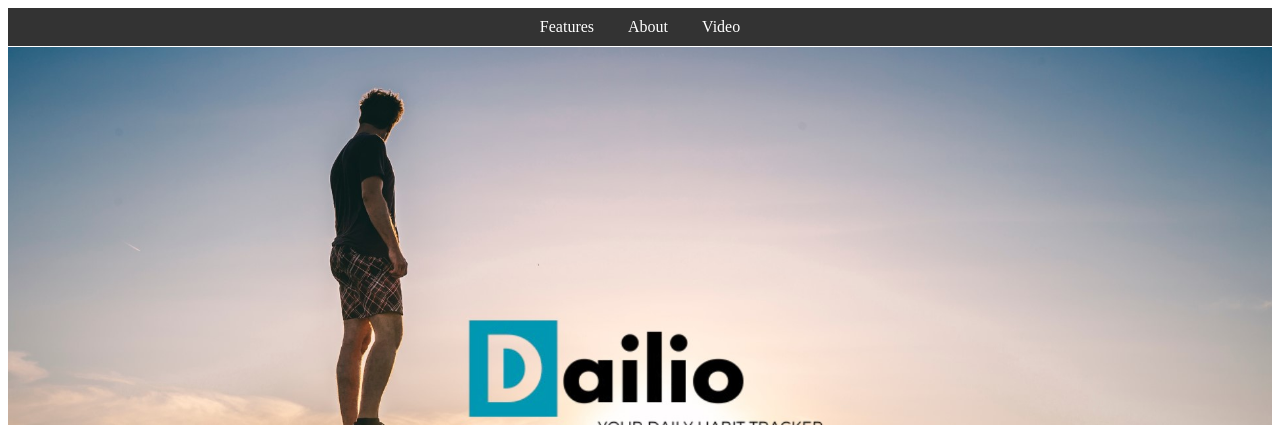
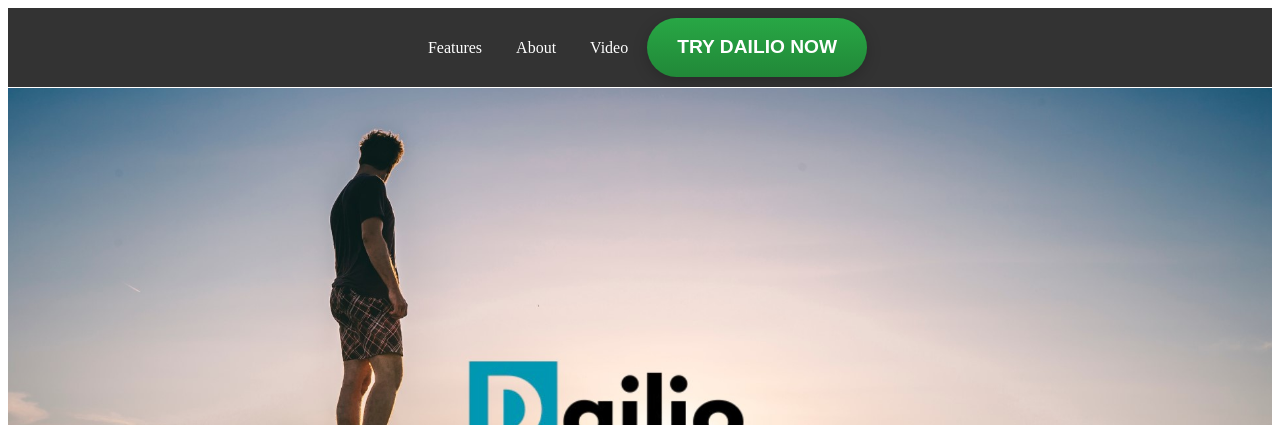
Before and after one commit to AtlasLioness/Dailio-App, a plain HTML site: page index.html in a window 1280 px wide. Shown: the top 425 px of the page. Drawn offline with Linux system fonts and the light colour scheme.

Commit message:
Update index.html

```diff
--- a/index.html
+++ b/index.html
@@ -12,6 +12,29 @@
     <a href="#features">Features</a>
     <a href="#about">About</a>
     <a href="#video">Video</a>
+       <a href="https://github.com/AtlasLioness/Daily-Habit-Tracker-ALX-Project"
+   style="
+       display: inline-block;
+       padding: 15px 30px;
+       font-size: 1.2em;
+       font-weight: bold;
+       color: #fff;
+       background-color: #28a745; /* Green color */
+       text-align: center;
+       text-decoration: none;
+       border-radius: 30px;
+       box-shadow: 0 4px 15px rgba(0, 0, 0, 0.2);
+       transition: all 0.3s ease;
+       font-family: 'Arial', sans-serif;
+       border: none;
+       cursor: pointer;
+       line-height: 1.5;
+       background-image: linear-gradient(to bottom, #28a745, #218838);
+       text-transform: uppercase;
+   "
+   target="_blank">
+   Try Dailio Now
+</a>
 </nav>
 
     <section class="cover">
```
